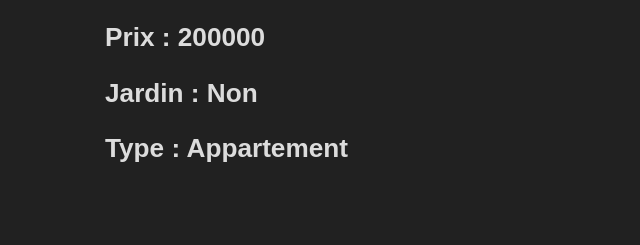
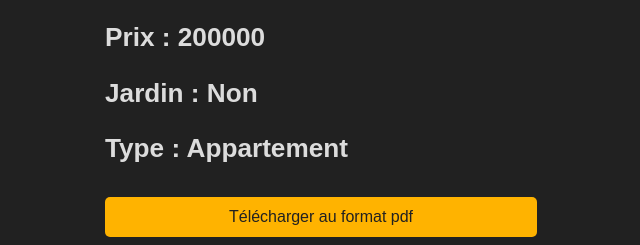
Before and after one commit to Sunitro23/Kerrad-Masse-Vandervorst-Mission3, a PHP site: page /gestionBiens/detailbien.php in a window 1280 px wide. Shown: the part 961-1206 px from the top of the page, without its empty margins (175-815 px from the left). Before the commit the page ends 1123 px from the top, so only its background shows below. Run offline with PHP 8.4, Linux system fonts and the light colour scheme; data comes from the database, SQL or seed files in the repository.

Commit message:
ajout téléchargement pdf

```diff
--- a/gestionBiens/detailbien.php
+++ b/gestionBiens/detailbien.php
@@ -5,13 +5,15 @@ include '../fonctionsBDD.php';
 $connect = connect();
 $LeBien = getInfoBien($connect, 1);
 $Image = getImgBien($connect, 1);
-echo '<!DOCTYPE html><html><head><link href="../newcss.css" rel="stylesheet">
+echo '<!DOCTYPE html><html><head><link href="../newcss.css" rel="stylesheet"><script src="../js/html2pdf.bundle.min.js"></script><script>function generatePdf() {const element = document.getElementById("pdf");html2pdf().from(element).save();}</script><body id="pdf">
+</head><header><h2>GILBERT IMMO</h2>
+        <ul class="navMenu">
+            <a href="../index.php"> Accueil </a>
+            <a href="../tests/testgetTRi.php"> Rechercher un bien </a>
+            <a href="../contact.php"> Contact </a>
+        </ul></header>';
 
-</head>';
-
-getMenu();
-
-echo '<body>
+echo '<body id="pdf">
     <div class="slideshow-container">';
 foreach ($Image as $uneImage) {
     echo '
@@ -40,4 +42,5 @@ echo '<h3>Type : ' . $LeBien['libelle'] . '</h3>
 <p></p>
 </div>
 <script type="text/javascript" src="../js/carroussel.js"></script>
-</body></html>';
+</body>
+<input type="button" onclick="generatePdf()" value="Télécharger au format pdf"></html>';
```
